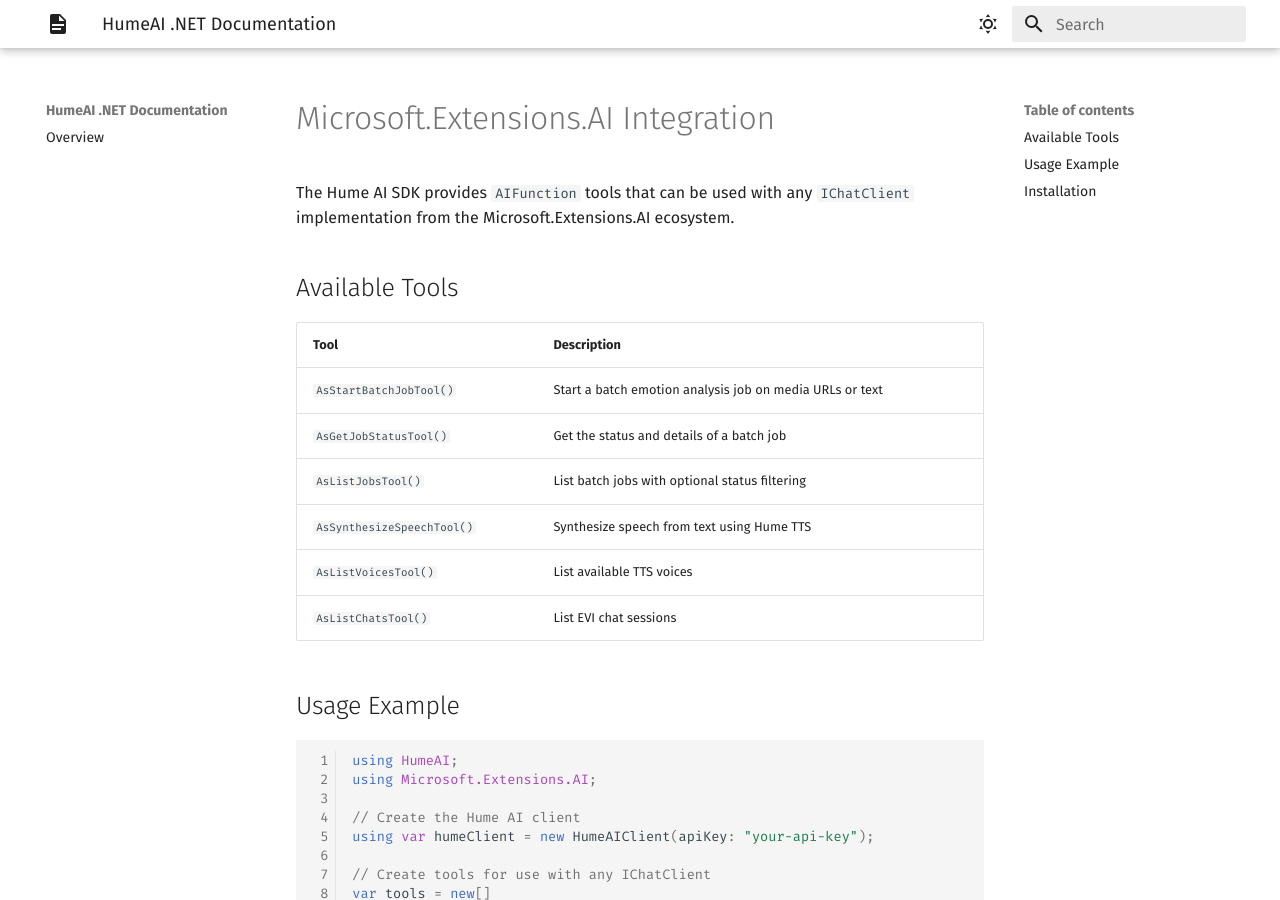
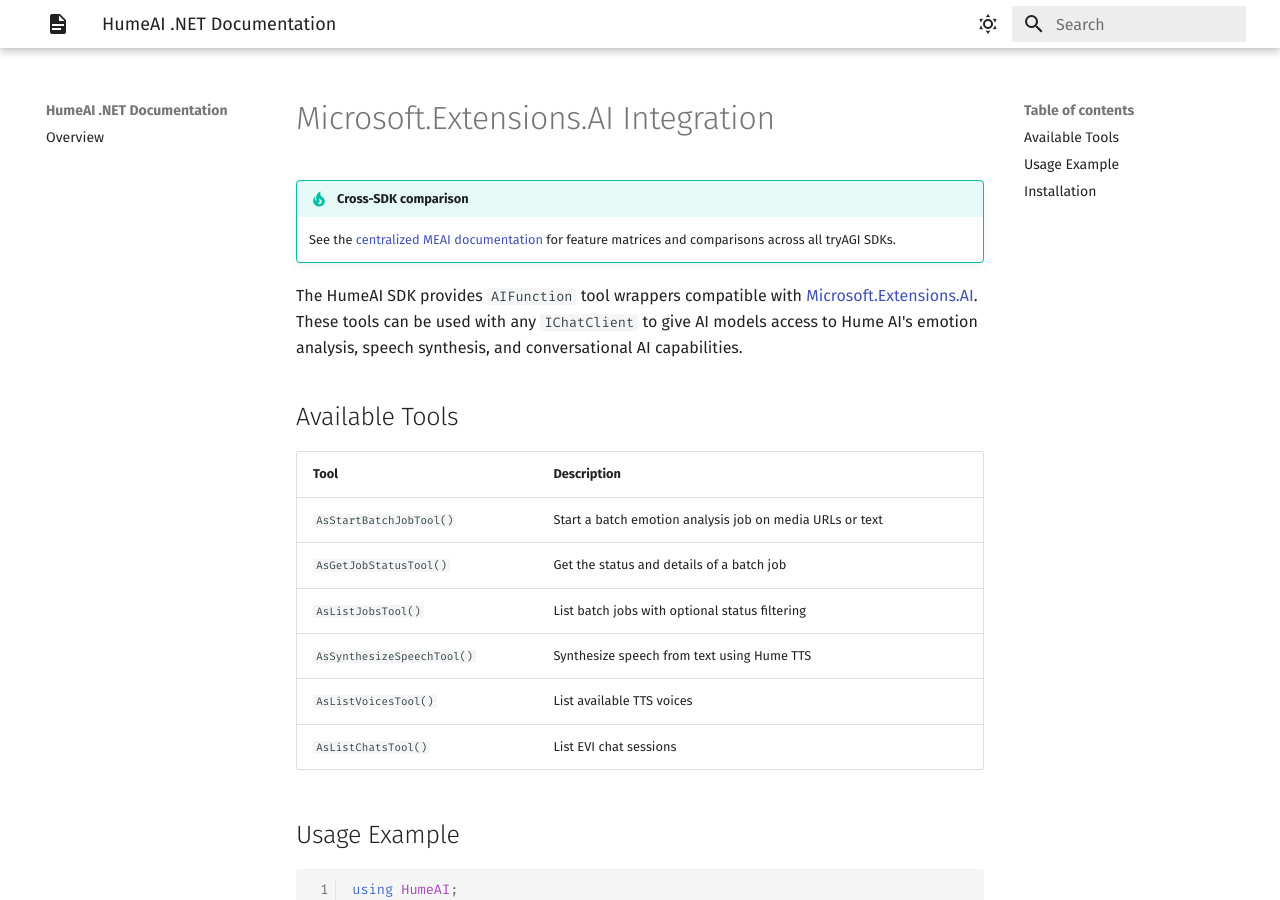
Before and after one commit to tryAGI/HumeAI, an MkDocs documentation site: the page built from docs/guides/meai.md, in a window 1280 px wide and 900 px high. Built offline with MkDocs 1.6.1 and Material for MkDocs 9.7.7, drawn with Linux system fonts in a browser that asks for light colours; the version menu is left out.

Commit message:
Standardize MEAI guide intro text
Co-Authored-By: Claude Opus 4.6 <noreply@anthropic.com>

```diff
--- a/docs/guides/meai.md
+++ b/docs/guides/meai.md
@@ -1,6 +1,9 @@
 # Microsoft.Extensions.AI Integration
 
-The Hume AI SDK provides `AIFunction` tools that can be used with any `IChatClient` implementation from the Microsoft.Extensions.AI ecosystem.
+!!! tip "Cross-SDK comparison"
+    See the [centralized MEAI documentation](https://tryagi.github.io/docs/meai/) for feature matrices and comparisons across all tryAGI SDKs.
+
+The HumeAI SDK provides `AIFunction` tool wrappers compatible with [Microsoft.Extensions.AI](https://learn.microsoft.com/en-us/dotnet/ai/microsoft-extensions-ai). These tools can be used with any `IChatClient` to give AI models access to Hume AI's emotion analysis, speech synthesis, and conversational AI capabilities.
 
 ## Available Tools
 
```
